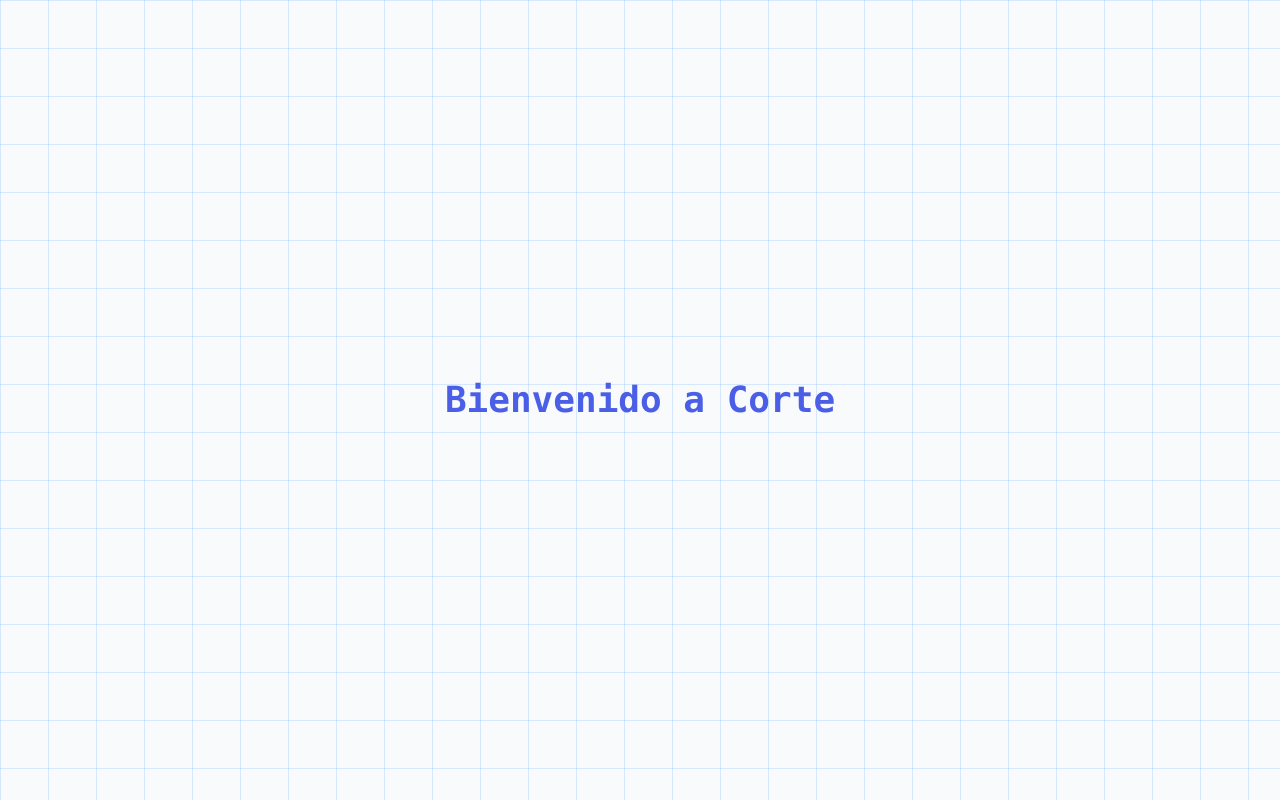
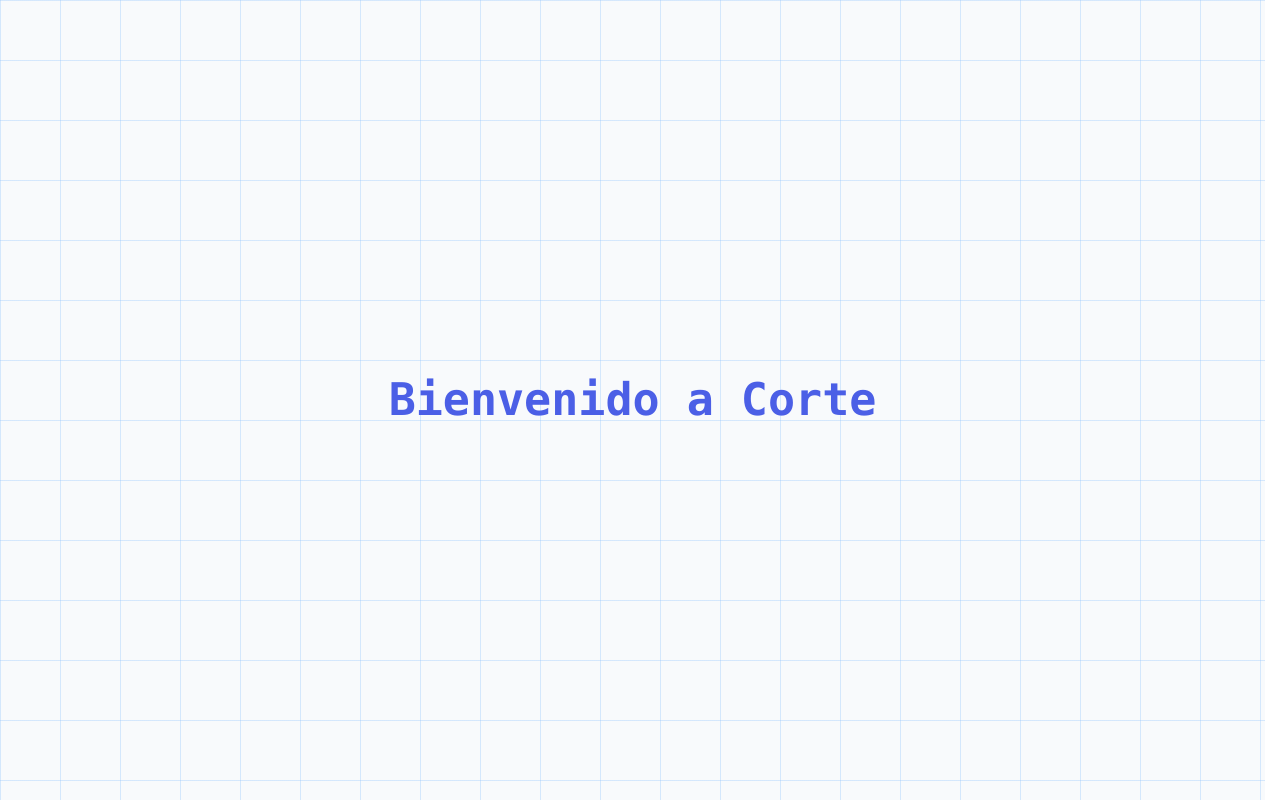
Before and after one commit to Travline/corte-front, a React (Vite) app: page / in a window 1280 px wide. Built offline with nearby package versions, Linux system fonts and the light colour scheme.

Commit message:
Changing font size control to html clamp

```diff
--- a/src/pages/home.tsx
+++ b/src/pages/home.tsx
@@ -1,7 +1,7 @@
 export const Home = () => {
   return (
     <div className="bg-grid p-5 min-h-dvh flex flex-column justify-center items-center">
-      <h1 className="text-center text-rat text-2xl lg:text-4xl font-bold">Bienvenido a Corte</h1>
+      <h1 className="text-center text-rat text-4xl font-bold">Bienvenido a Corte</h1>
     </div>
   )
 }
--- a/src/styles/global.css
+++ b/src/styles/global.css
@@ -19,4 +19,11 @@
   body {
     font-family: var(--font-mono)
   }
+
+  html {
+    -webkit-text-size-adjust: none;
+    scroll-behavior: smooth;
+    font-size: clamp(16px, 2.5vw, 20px);
+    scrollbar-gutter: stable;
+  }
 }
```
